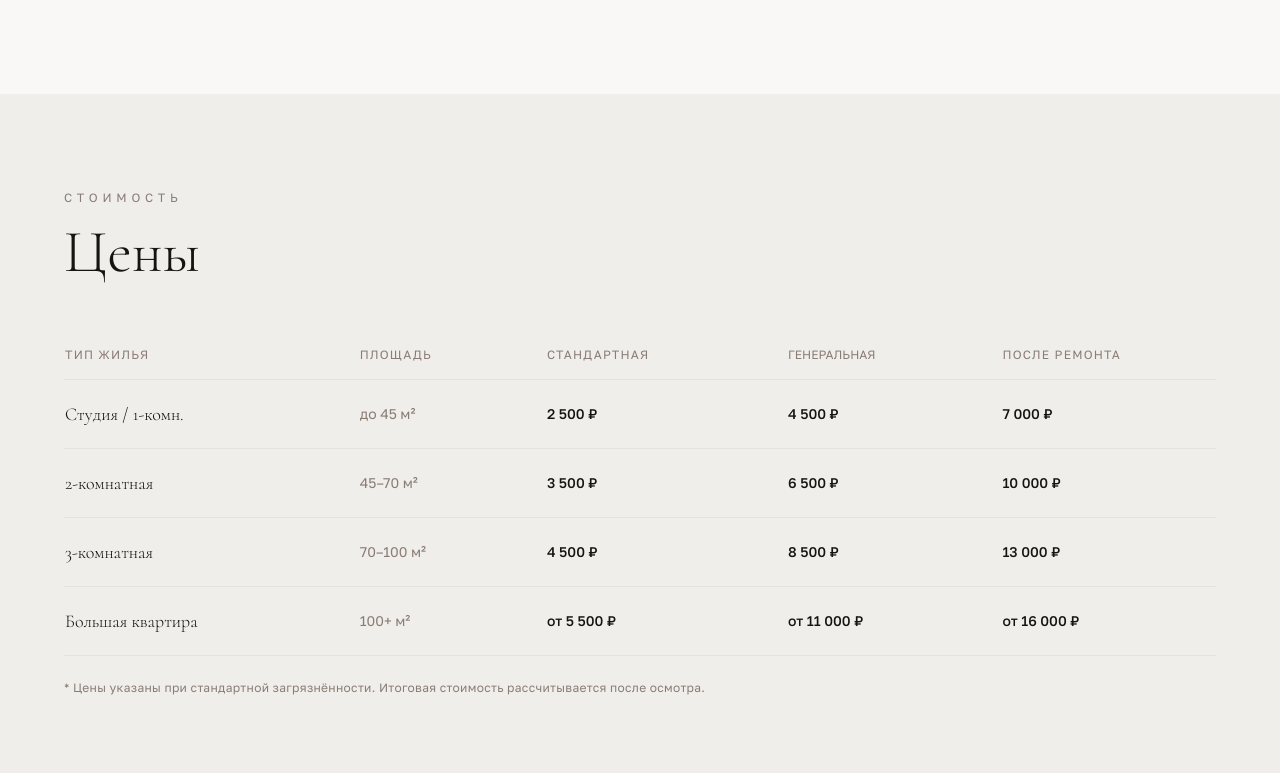
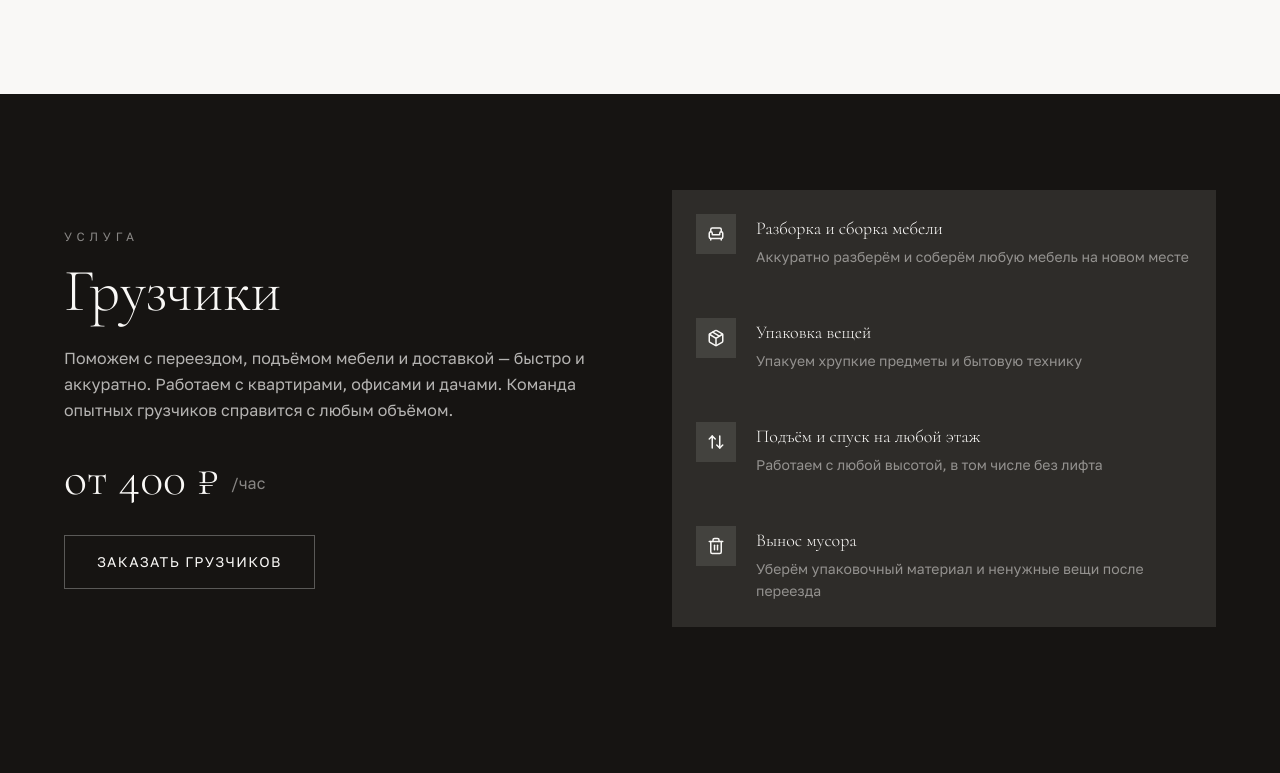
Before and after one commit to pr-poehali-dev/clinic-services-app, a React (Vite) app: page / in a window 1280 px wide. Shown: the part 1927-2700 px from the top of the page. Built offline with nearby package versions, Linux system fonts and the light colour scheme.

Commit message:
Добавлена функция да

```diff
--- a/src/components/Sections.tsx
+++ b/src/components/Sections.tsx
@@ -127,6 +127,54 @@ export function ServicesSection() {
   );
 }
 
+const MOVERS_INCLUDED = [
+  { icon: "Armchair", title: "Разборка и сборка мебели", desc: "Аккуратно разберём и соберём любую мебель на новом месте" },
+  { icon: "Package", title: "Упаковка вещей", desc: "Упакуем хрупкие предметы и бытовую технику" },
+  { icon: "ArrowUpDown", title: "Подъём и спуск на любой этаж", desc: "Работаем с любой высотой, в том числе без лифта" },
+  { icon: "Trash2", title: "Вынос мусора", desc: "Уберём упаковочный материал и ненужные вещи после переезда" },
+];
+
+export function MoversSection({ scrollTo }: SectionsProps) {
+  return (
+    <section id="movers" className="py-24 px-6 md:px-16 bg-foreground text-background">
+      <div className="max-w-7xl mx-auto">
+        <div className="grid grid-cols-1 md:grid-cols-2 gap-16 items-center mb-16">
+          <div>
+            <p className="text-xs tracking-[0.4em] text-background/50 mb-4 uppercase">Услуга</p>
+            <h2 className="font-display text-5xl md:text-6xl font-light mb-6">Грузчики</h2>
+            <p className="text-background/70 leading-relaxed mb-8">
+              Поможем с переездом, подъёмом мебели и доставкой — быстро и аккуратно. Работаем с квартирами, офисами и дачами. Команда опытных грузчиков справится с любым объёмом.
+            </p>
+            <div className="flex items-end gap-3 mb-8">
+              <span className="font-display text-5xl font-light">от 400 ₽</span>
+              <span className="text-background/50 mb-2">/час</span>
+            </div>
+            <button
+              onClick={() => scrollTo("booking")}
+              className="border border-background/30 text-background px-8 py-4 text-sm tracking-widest hover:bg-background hover:text-foreground transition-colors uppercase"
+            >
+              Заказать грузчиков
+            </button>
+          </div>
+          <div className="grid grid-cols-1 gap-px bg-background/10">
+            {MOVERS_INCLUDED.map((item, i) => (
+              <div key={i} className="p-6 flex gap-5 items-start">
+                <div className="w-10 h-10 flex-shrink-0 flex items-center justify-center bg-background/10">
+                  <Icon name={item.icon} fallback="Check" size={18} />
+                </div>
+                <div>
+                  <div className="font-display text-lg font-light mb-1">{item.title}</div>
+                  <div className="text-background/50 text-sm leading-relaxed">{item.desc}</div>
+                </div>
+              </div>
+            ))}
+          </div>
+        </div>
+      </div>
+    </section>
+  );
+}
+
 export function PricesSection() {
   return (
     <section id="prices" className="py-24 px-6 md:px-16 bg-secondary">
--- a/src/pages/Index.tsx
+++ b/src/pages/Index.tsx
@@ -1,5 +1,5 @@
 import Navbar from "@/components/Navbar";
-import { HeroSection, ServicesSection, PricesSection, PortfolioSection, ReviewsSection } from "@/components/Sections";
+import { HeroSection, ServicesSection, MoversSection, PricesSection, PortfolioSection, ReviewsSection } from "@/components/Sections";
 import BookingSection from "@/components/BookingSection";
 import FooterSection from "@/components/FooterSection";
 
@@ -13,6 +13,7 @@ export default function Index() {
       <Navbar scrollTo={scrollTo} />
       <HeroSection scrollTo={scrollTo} />
       <ServicesSection />
+      <MoversSection scrollTo={scrollTo} />
       <PricesSection />
       <PortfolioSection />
       <ReviewsSection />
```
